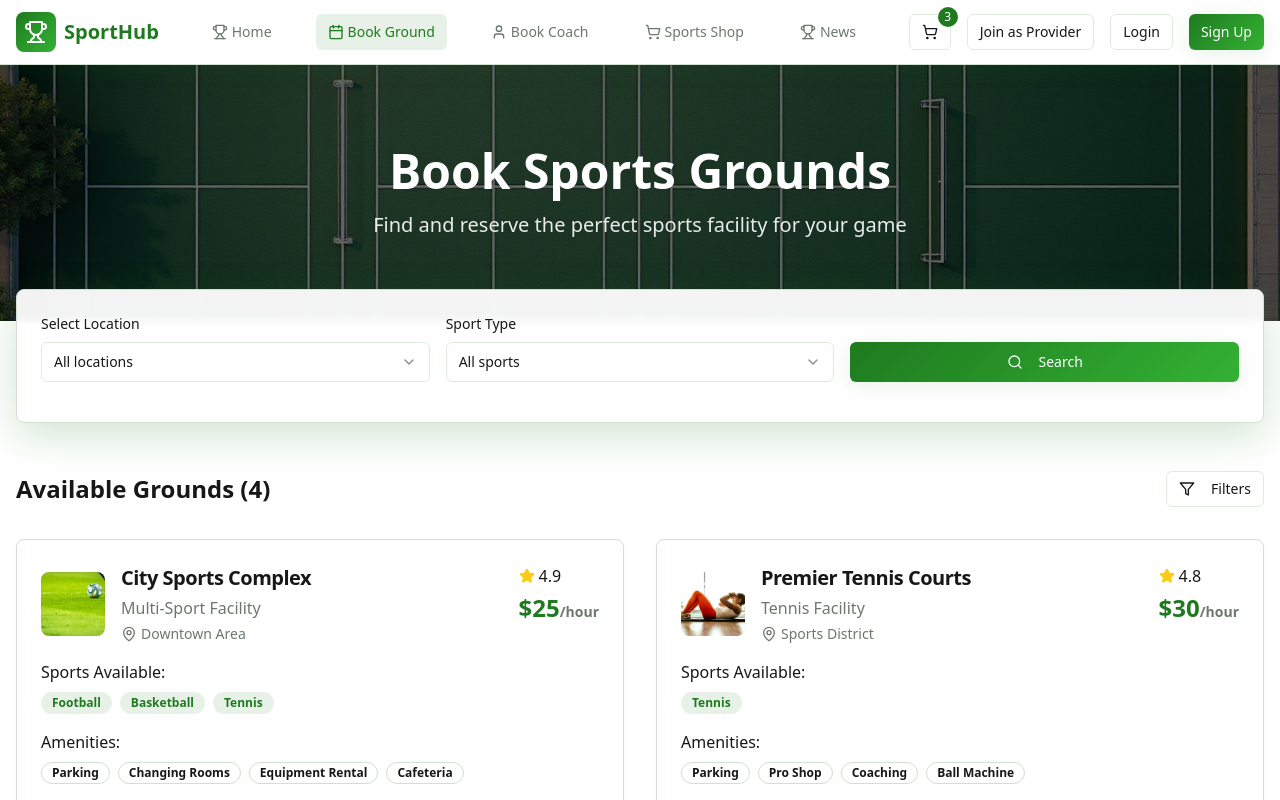
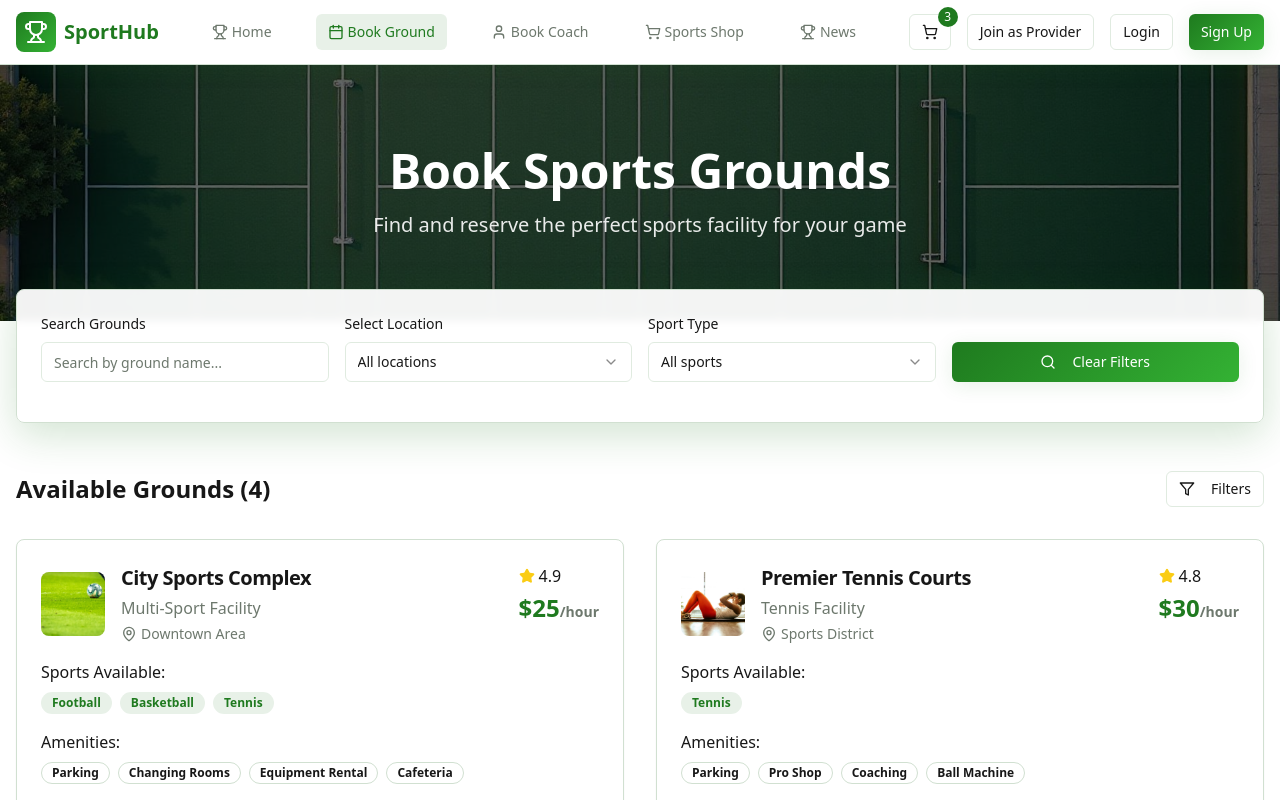
Before and after one commit to RavinduIT/green-field-arena-hub, a React (Vite) app: page /book-ground in a window 1280 px wide. Shown: the top 800 px of the page. Built offline with nearby package versions, Linux system fonts and the light colour scheme.

Commit message:
Fix search functionality
Implement search by ground name on the BookGround page. Add an input field for users to type the ground name and ensure the search button functions correctly.

```diff
--- a/src/pages/BookGround.tsx
+++ b/src/pages/BookGround.tsx
@@ -13,8 +13,8 @@ import basketballCourtImage from '@/assets/basketball-court.jpg';
 
 const BookGround = () => {
   const navigate = useNavigate();
+  const [searchQuery, setSearchQuery] = useState('');
   const [selectedLocation, setSelectedLocation] = useState('');
-  const [selectedTime, setSelectedTime] = useState('');
   const [selectedSport, setSelectedSport] = useState('');
 
   const sports = ['Football', 'Basketball', 'Tennis', 'Volleyball', 'Badminton'];
@@ -73,6 +73,7 @@ const BookGround = () => {
   ];
 
   const filteredGrounds = grounds.filter(ground => {
+    if (searchQuery && !ground.name.toLowerCase().includes(searchQuery.toLowerCase())) return false;
     if (selectedSport && selectedSport !== 'all-sports' && !ground.sports.includes(selectedSport)) return false;
     if (selectedLocation && selectedLocation !== 'all-locations' && ground.location !== selectedLocation) return false;
     return true;
@@ -100,7 +101,19 @@ const BookGround = () => {
       <div className="container mx-auto px-4 -mt-8 relative z-10">
         <Card className="shadow-strong bg-card/95 backdrop-blur-sm">
           <CardContent className="p-6">
-            <div className="grid md:grid-cols-3 gap-4 mb-4">
+            <div className="grid md:grid-cols-4 gap-4 mb-4">
+              <div>
+                <label className="block text-sm font-medium text-card-foreground mb-2">
+                  Search Grounds
+                </label>
+                <Input
+                  type="text"
+                  placeholder="Search by ground name..."
+                  value={searchQuery}
+                  onChange={(e) => setSearchQuery(e.target.value)}
+                  className="w-full"
+                />
+              </div>
               <div>
                 <label className="block text-sm font-medium text-card-foreground mb-2">
                   Select Location
@@ -138,9 +151,17 @@ const BookGround = () => {
                 </Select>
               </div>
               <div className="flex items-end">
-                <Button className="w-full bg-gradient-primary">
+                <Button
+                  className="w-full bg-gradient-primary"
+                  onClick={() => {
+                    // Clear all filters to show all results
+                    setSearchQuery('');
+                    setSelectedLocation('');
+                    setSelectedSport('');
+                  }}
+                >
                   <Search className="mr-2 h-4 w-4" />
-                  Search
+                  Clear Filters
                 </Button>
               </div>
             </div>
```
